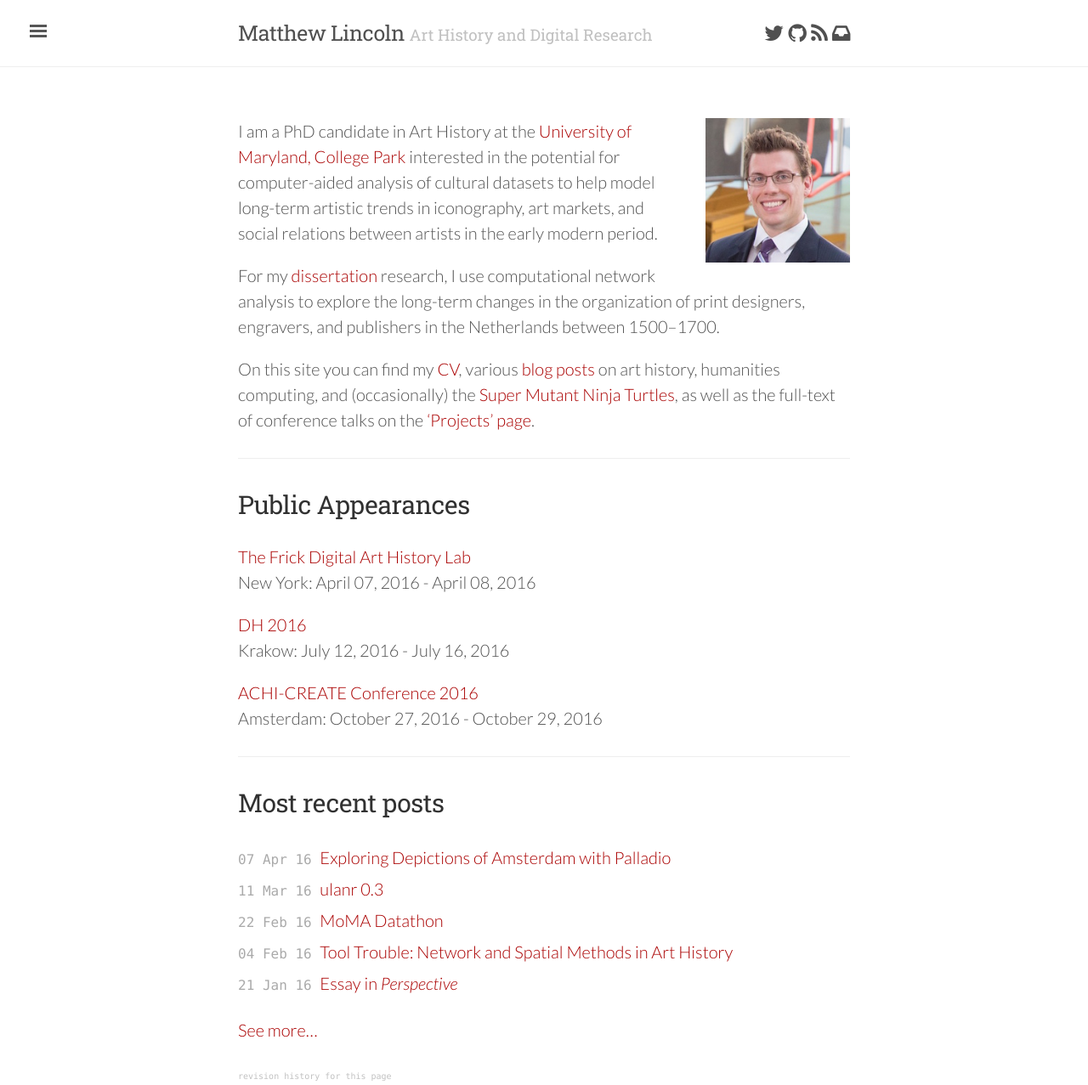
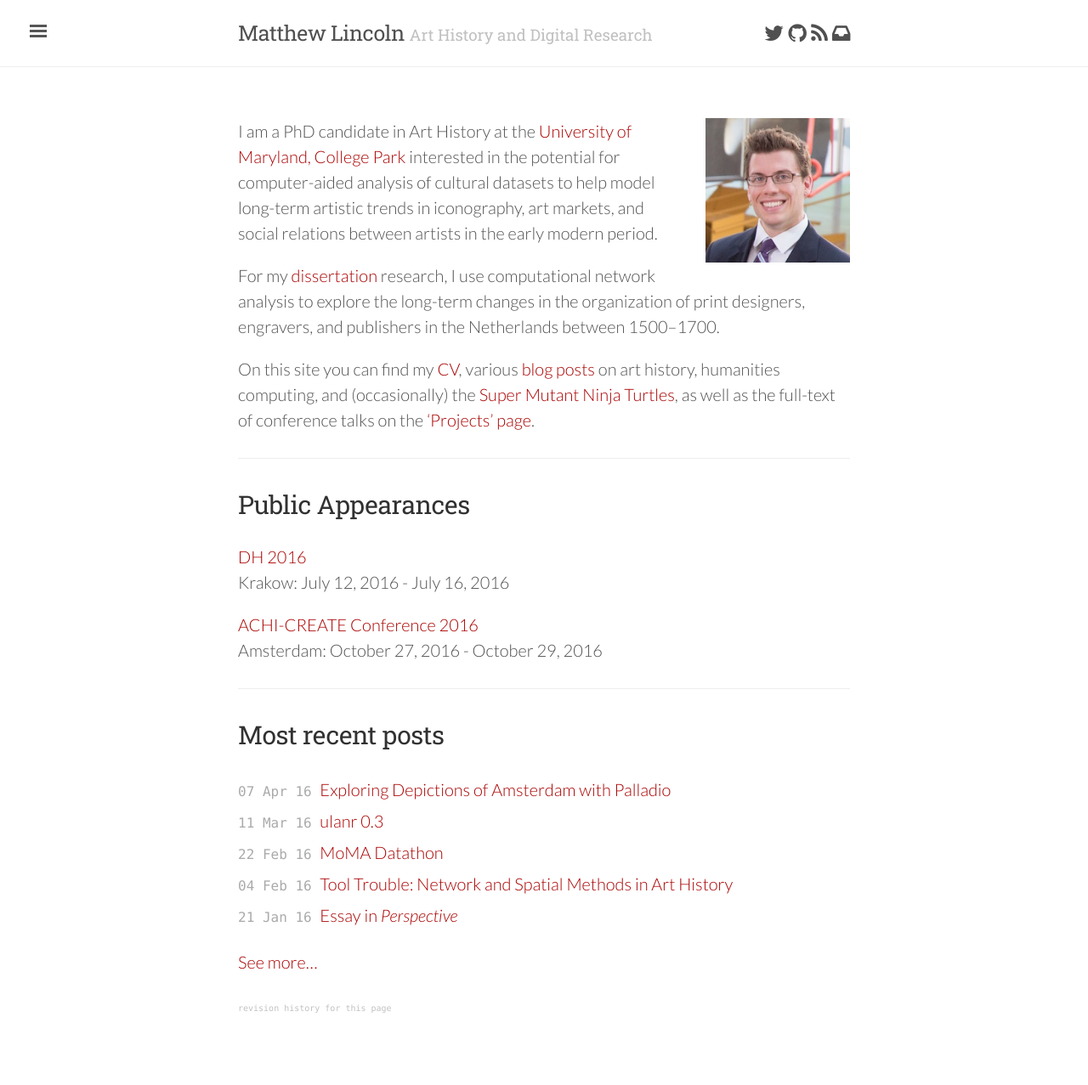
Before and after one commit to mdlincoln/mdlincoln.github.io, a Jekyll site: the page built from index.md, in a window 1280 px wide. Shown: the whole page at 85% size. Built offline with Jekyll 4.4.1, drawn with Linux system fonts in a browser that asks for light colours; nearby versions of some CDN libraries; after the commit the page ends 1197 px from its top, so only the background shows below that.

Commit message:
Frick trip over

```diff
--- a/_data/travel.yaml
+++ b/_data/travel.yaml
@@ -3,11 +3,6 @@
   url: http://www.create.humanities.uva.nl/cfp-achi-create-conference-2016/
   datestart: 2016-10-27 00:00:00 -0500
   dateend: 2016-10-29 00:00:00 -0500
-- venue: The Frick Digital Art History Lab
-  location: New York
-  url: http://www.frick.org/research/digital_art_history_lab_lectures
-  datestart: 2016-04-07 00:00:00 -0500
-  dateend: 2016-04-08 00:00:00 -0500
 - venue: DH 2016
   location: Krakow
   url: http://dh2016.adho.org/
```
